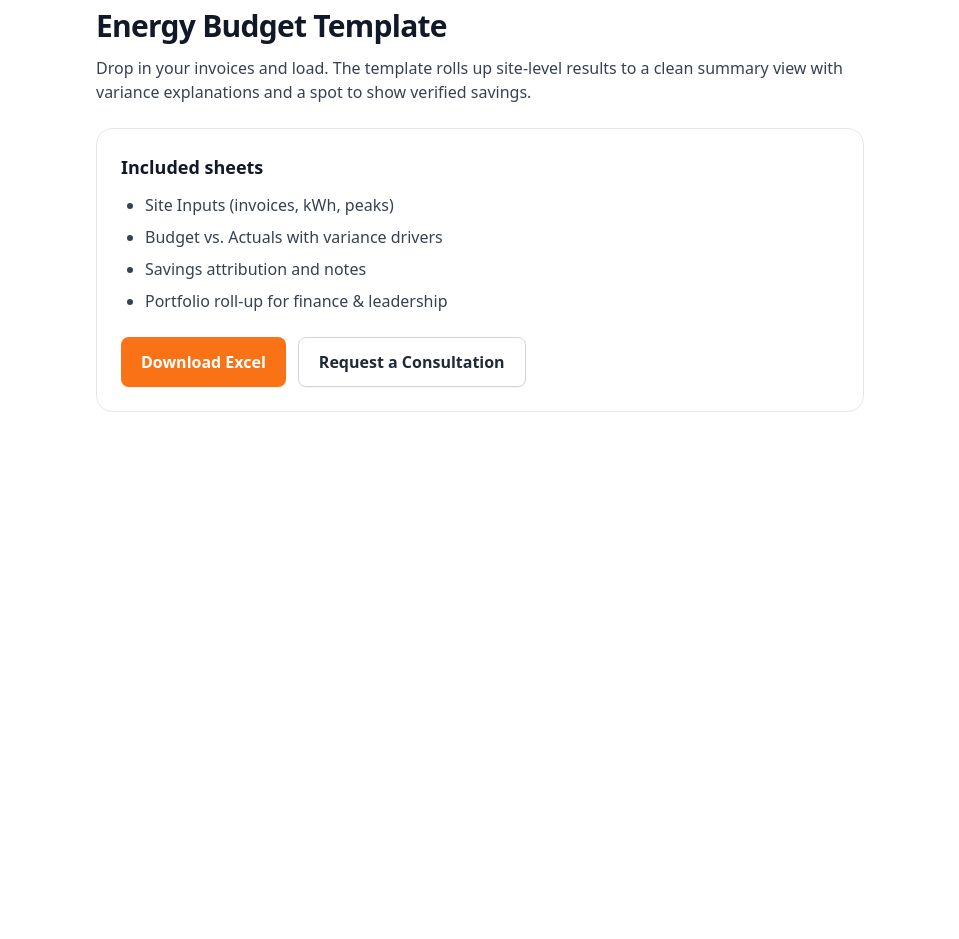
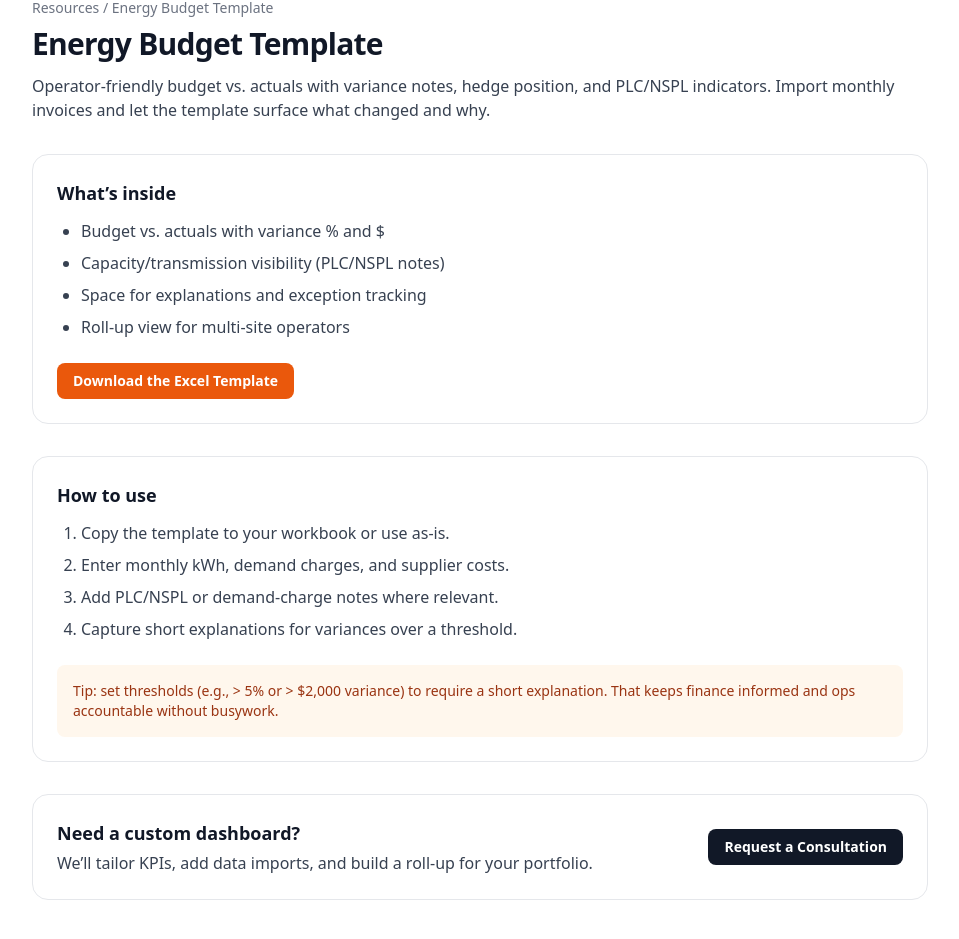
Before and after one commit to Alychang894/chang-energy-site, a Next.js app: page /resources/energy-budget-template in a window 1280 px wide. Shown: the part 131-1070 px from the top of the page, without its empty margins (160-1119 px from the left). Before the commit the page ends 800 px from the top, so only its background shows below. Built offline with nearby package versions, Linux system fonts and the light colour scheme.

Commit message:
Update page.tsx

```diff
--- a/app/resources/energy-budget-template/page.tsx
+++ b/app/resources/energy-budget-template/page.tsx
@@ -1,48 +1,87 @@
-import type { Metadata } from "next";
-import FadeIn from "../../../components/FadeIn";
+// app/resources/energy-budget-template/page.tsx
+import Link from "next/link";
+import FadeIn from "@/components/FadeIn";
 
-export const metadata: Metadata = {
-  title: "Energy Budget Template | Resources",
+export const metadata = {
+  title: "Energy Budget Template | Resources | Chang Energy",
   description:
-    "A clean Excel model for budget vs. actuals with variance notes and verified savings.",
+    "Simple template for budget vs. actuals with variance explanations and PLC/NSPL visibility.",
 };
 
-export default function BudgetTemplatePage() {
+export default function Page() {
   return (
-    <main className="px-6 pb-24 pt-8">
-      <div className="mx-auto max-w-3xl">
+    <main className="px-6 py-14">
+      <div className="mx-auto max-w-4xl">
         <FadeIn>
-          <span className="badge-brand">Template</span>
+          <p className="text-sm text-gray-500">
+            <Link href="/resources" className="hover:underline">
+              Resources
+            </Link>{" "}
+            / Energy Budget Template
+          </p>
+
           <h1 className="mt-2 text-3xl font-bold tracking-tight text-gray-900">
             Energy Budget Template
           </h1>
           <p className="mt-3 text-gray-700">
-            Drop in your invoices and load. The template rolls up site-level results to a
-            clean summary view with variance explanations and a spot to show verified savings.
+            Operator-friendly budget vs. actuals with variance notes, hedge
+            position, and PLC/NSPL indicators. Import monthly invoices and let
+            the template surface what changed and why.
           </p>
         </FadeIn>
 
-        <FadeIn delay={80}>
-          <div className="mt-6 rounded-2xl border bg-white p-6">
-            <h2 className="text-lg font-semibold">Included sheets</h2>
-            <ul className="mt-3 list-disc pl-6 space-y-2 text-gray-700">
-              <li>Site Inputs (invoices, kWh, peaks)</li>
-              <li>Budget vs. Actuals with variance drivers</li>
-              <li>Savings attribution and notes</li>
-              <li>Portfolio roll-up for finance & leadership</li>
+        <FadeIn>
+          <div className="mt-8 rounded-2xl border bg-white p-6">
+            <h3 className="text-lg font-semibold">What’s inside</h3>
+            <ul className="mt-3 list-disc space-y-2 pl-6 text-gray-700">
+              <li>Budget vs. actuals with variance % and $</li>
+              <li>Capacity/transmission visibility (PLC/NSPL notes)</li>
+              <li>Space for explanations and exception tracking</li>
+              <li>Roll-up view for multi-site operators</li>
             </ul>
 
-            <div className="mt-6 flex flex-wrap gap-3">
-              <a
-                href="/resources/energy-budget-template.xlsx"
-                className="btn btn-primary"
-                download
+            <a
+              href="/resources/energy-budget-template.xlsx"
+              className="mt-6 inline-flex items-center rounded-lg bg-orange-600 px-4 py-2 text-sm font-semibold text-white hover:bg-orange-700"
+            >
+              Download the Excel Template
+            </a>
+          </div>
+        </FadeIn>
+
+        <FadeIn>
+          <div className="mt-8 rounded-2xl border bg-white p-6">
+            <h3 className="text-lg font-semibold">How to use</h3>
+            <ol className="mt-3 list-decimal space-y-2 pl-6 text-gray-700">
+              <li>Copy the template to your workbook or use as-is.</li>
+              <li>Enter monthly kWh, demand charges, and supplier costs.</li>
+              <li>Add PLC/NSPL or demand-charge notes where relevant.</li>
+              <li>Capture short explanations for variances over a threshold.</li>
+            </ol>
+            <div className="mt-6 rounded-lg bg-orange-50 p-4 text-sm text-orange-800">
+              Tip: set thresholds (e.g., &gt; 5% or &gt; $2,000 variance) to
+              require a short explanation. That keeps finance informed and ops
+              accountable without busywork.
+            </div>
+          </div>
+        </FadeIn>
+
+        <FadeIn>
+          <div className="mt-8 rounded-2xl border bg-white p-6">
+            <div className="flex flex-col items-start justify-between gap-4 md:flex-row md:items-center">
+              <div>
+                <h3 className="text-lg font-semibold">Need a custom dashboard?</h3>
+                <p className="mt-1 text-gray-700">
+                  We’ll tailor KPIs, add data imports, and build a roll-up for
+                  your portfolio.
+                </p>
+              </div>
+              <Link
+                href="/contact"
+                className="inline-flex items-center rounded-lg bg-gray-900 px-4 py-2 text-sm font-semibold text-white hover:bg-black/90"
               >
-                Download Excel
-              </a>
-              <a href="/contact" className="btn btn-outline">
                 Request a Consultation
-              </a>
+              </Link>
             </div>
           </div>
         </FadeIn>
```
